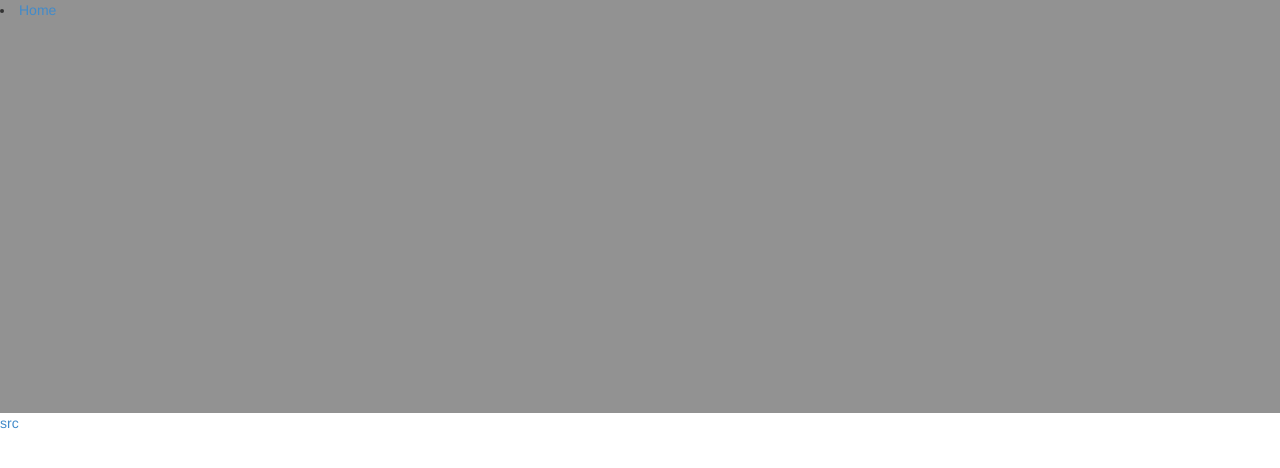
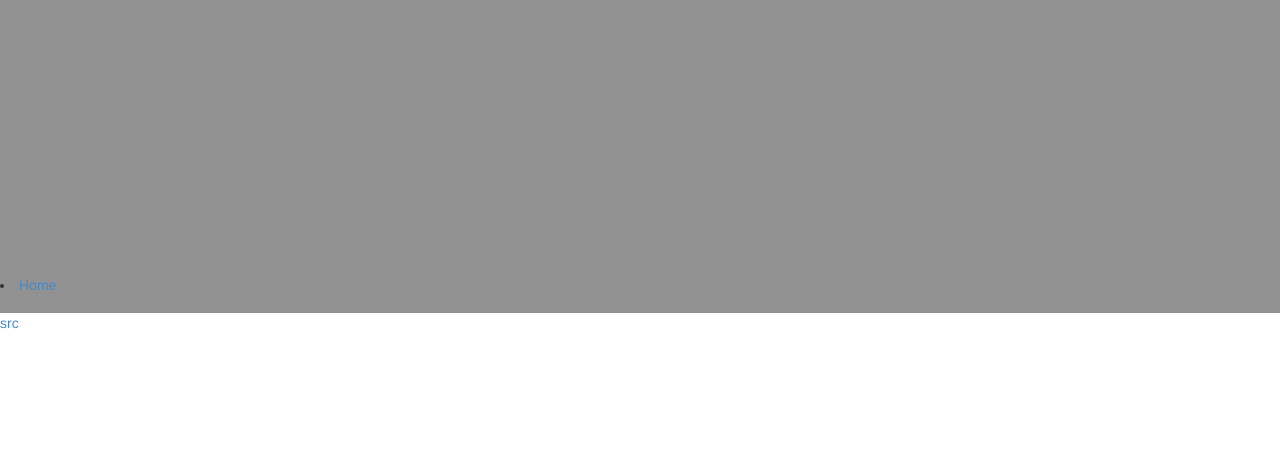
Before and after one commit to jm-organization/jm-organization.github.io, a Jekyll site: the page built from index.html, in a window 1280 px wide. Shown: the top 468 px of the page. Built offline with Jekyll 4.4.1, drawn with Linux system fonts in a browser that asks for light colours.

Commit message:
edit maun.css for add header img

```diff
--- a/assets/css/main.css
+++ b/assets/css/main.css
@@ -1,5 +1,26 @@
 .jm-header {
-	height: 413px;
+	position: relative;
+	height: 313px;
 	width: 100%;
-	background: #929292;
+	background-image:  url("https://jm-organization.github.io/assets/img/background-picture/header1.png") no-repeat center;
+	background-color:  #929292;
 }
+
+.jm-header .jm-navigation-bar {
+	position: relative;
+	height: inherit;
+	width: inherit;
+	background: transparent;
+}
+
+.jm-header .jm-navigation-bar .navigation {
+	position: absolute;
+	bottom: 0;
+	left: 0;
+	width: inherit;
+	height: 38px;
+	background: inherit;
+	border:
+		bottom: 1px solid transparent;
+		top: 1px solid transparent;
+}
```
